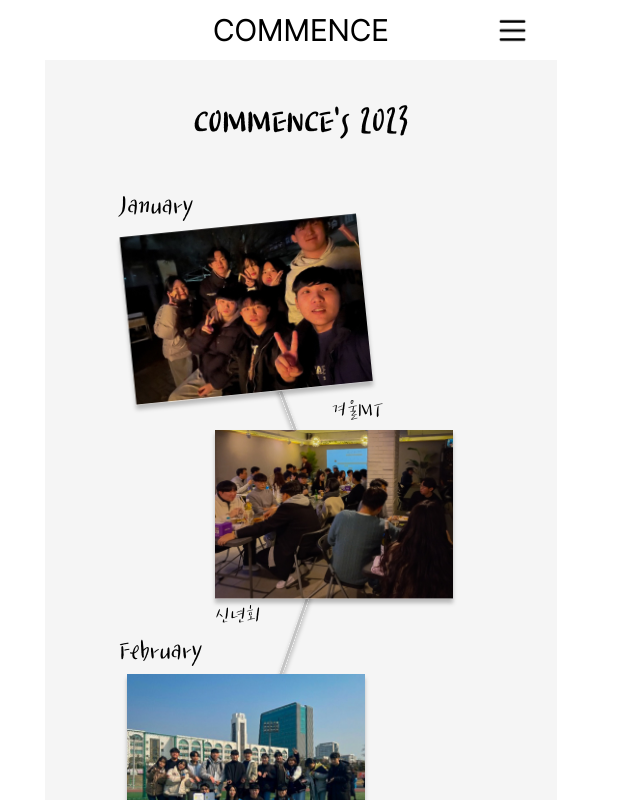
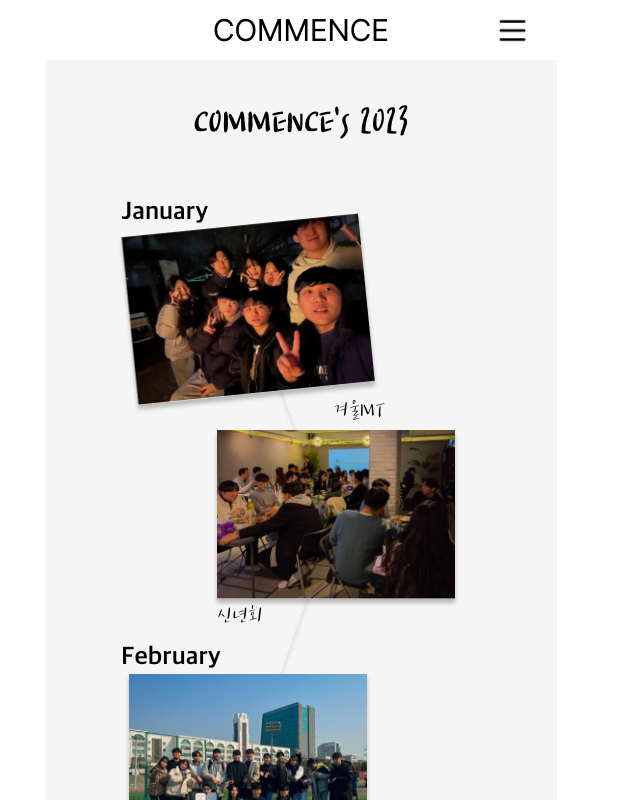
Before and after one commit to choiseona/commence-project-frontend, a React (Vite) app: page /photo in a window 1280 px wide. Shown: the top 800 px of the page, without its empty margins (339-979 px from the left). Built offline with nearby package versions, Linux system fonts and the light colour scheme.

Commit message:
FEAT: pahotoGallery css 수정 - #37

```diff
--- a/src/componenet/PhotoGallery/PhotoItems/index.tsx
+++ b/src/componenet/PhotoGallery/PhotoItems/index.tsx
@@ -25,7 +25,7 @@ function PhotoItems() {
             <PhotoItem key={index} imageKey={`${month}_${index + 1}`}>
               {index == 0 && (
                 <p
-                  className={`${marginBottomVariants[month]} absolute font-tvNEnjoystoriesM text-[30px] leading-[100%] tracking-[-0.3px]`}
+                  className={`${marginBottomVariants[month]} absolute font-AppleSDGothicNeoB00 text-[25px] leading-_normal tracking-[-1%]`}
                 >
                   {month}
                 </p>
```
Also changed, not shown: src/assets/icons/photo-line.svg.
